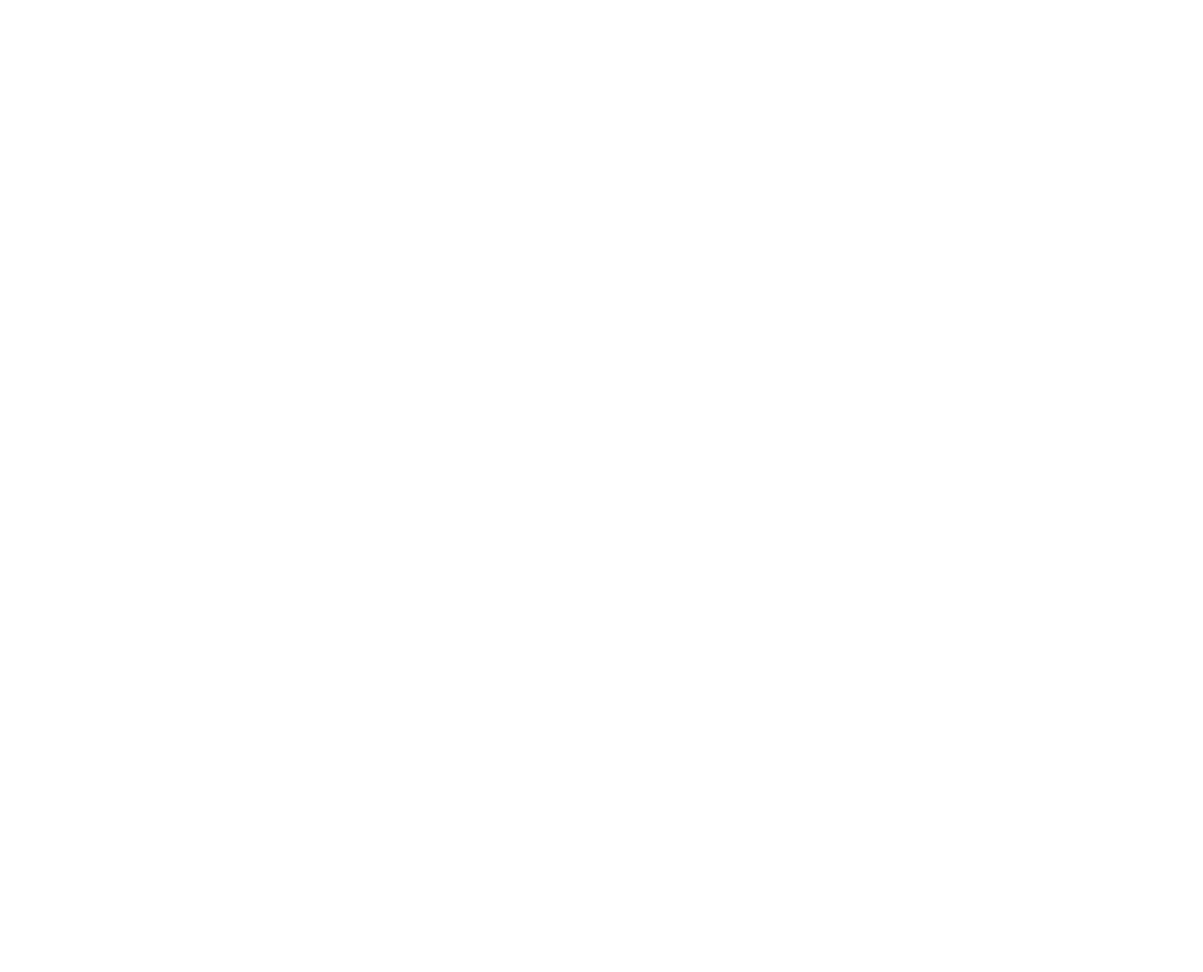
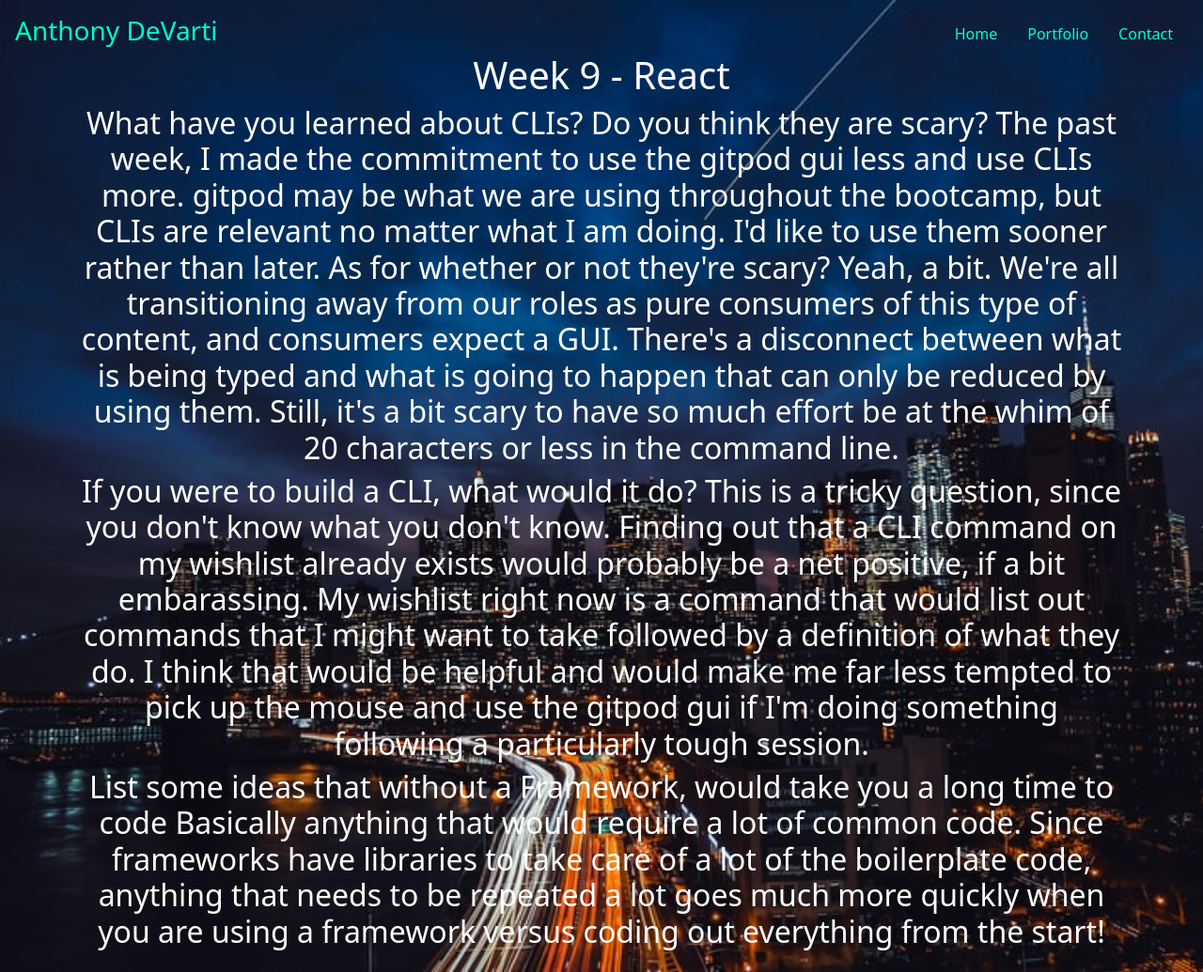
Before and after one commit to anthony-devarti/wireframe-blog, a website: page blogposts/Frontend/week9/week9.html in a window 1280 px wide. Shown: the whole page at 94% size. Before the commit the page ends 800 px from the top, so only its background shows below. Drawn offline with nearby package versions, Linux system fonts and the light colour scheme; files whose address does not match are found by name.

Commit message:
converted my md to html

```diff
--- a/blogposts/Frontend/week9/week9.html
+++ b/blogposts/Frontend/week9/week9.html
@@ -0,0 +1,61 @@
+<!DOCTYPE html>
+<html lang="en">
+<head>
+    <meta charset="UTF-8">
+    <meta http-equiv="X-UA-Compatible" content="IE=edge">
+    <meta name="viewport" content="width=device-width, initial-scale=1.0">
+    <title>Week 9</title>
+    <link href="/node_modules/bootstrap/dist/css/bootstrap.min.css" rel="stylesheet">
+    <link href="/cover.css" rel="stylesheet">
+    <meta name="theme-color" content="#7952b3">
+</head>
+    <body class="d-flex h-100 text-center text-white bg-dark">
+                <div class="cover-container d-flex w-100 h-100 p-3 mx-auto flex-column">
+                    <header class="mb-auto">
+                        <h3 class="float-md-start mb-0">Anthony DeVarti</h3>
+                        <nav class="nav nav-masthead justify-content-center float-md-end">
+                            <a class="nav-link active" aria-current="page" href="/index.html">Home</a>
+                            <a class="nav-link" href="/secondarylinks/portfolio.html">Portfolio</a>
+                            <a class="nav-link" href="/secondarylinks/contact.html">Contact</a>
+                        </nav>
+                    </header>
+
+                    <div class="container">
+                        <div class="row">
+                            <div class="col">
+
+                                <h1> Week 9 - React </h1>
+
+                                <h2> What have you learned about CLIs? Do you think they are scary?
+                                The past week, I made the commitment to use the gitpod gui less and use CLIs more.  gitpod may be what we are using throughout the bootcamp, but CLIs are relevant no matter what I am doing.  I'd like to use them sooner rather than later.  As for whether or not they're scary?  Yeah, a bit.  We're all transitioning away from our roles as pure consumers of this type of content, and consumers expect a GUI.  There's a disconnect between what is being typed and what is going to happen that can only be reduced by using them.  Still, it's a bit scary to have so much effort be at the whim of 20 characters or less in the command line.
+                                </h2>
+                                <h2> If you were to build a CLI, what would it do?
+                                This is a tricky question, since you don't know what you don't know.  Finding out that a CLI command on my wishlist already exists would probably be a net positive, if a bit embarassing.  My wishlist right now is a command that would list out commands that I might want to take followed by a definition of what they do.  I think that would be helpful and would make me far less tempted to pick up the mouse and use the gitpod gui if I'm doing something following a particularly tough session.
+                                </h2>
+                                <h2> List some ideas that without a Framework, would take you a long time to code
+                                Basically anything that would require a lot of common code.  Since frameworks have libraries to take care of a lot of the boilerplate code, anything that needs to be repeated a lot goes much more quickly when you are using a framework versus coding out everything from the start!
+                                </h2>
+                            </div>
+                        </div>
+                      </div>
+
+              </div>
+            </div>
+            <script src="/node_modules/bootstrap/dist/js/bootstrap.min.js"></script>
+            <script src=/main.js></script>
+        </html>
+      </div>
+    </div>
+  </div>
+  </div>
+    </div>
+
+
+
+
+
+
+    <script src="/node_modules/bootstrap/dist/js/bootstrap.min.js"></script>
+    <script src=/main.js></script>
+</body>
+</html>
```
Also changed, not shown: blog.html (+5 -5 lines).
